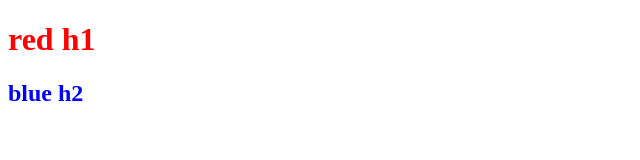
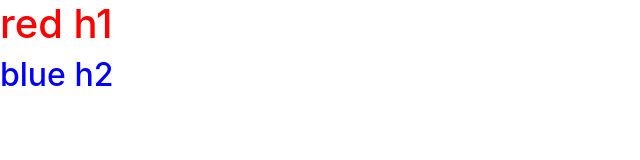
Before and after one commit to breezycoding/webpack-boilerplate, a website built with webpack: page src/index.html in a window 1280 px wide. Shown: the whole page, without its empty margins (0-640 px from the left). Built offline with nearby package versions, Linux system fonts and the light colour scheme.

Commit message:
adding bootstrap using precompiled sass

```diff
--- a/package.json
+++ b/package.json
@@ -19,11 +19,14 @@
   },
   "homepage": "https://github.com/breezycoding/webpack-boilerplate#readme",
   "dependencies": {
+    "bootstrap": "^4.3.1",
     "clean-webpack-plugin": "^3.0.0",
     "css-loader": "^3.1.0",
     "html-webpack-plugin": "^3.2.0",
+    "jquery": "^3.4.1",
     "mini-css-extract-plugin": "^0.8.0",
     "node-sass": "^4.12.0",
+    "popper.js": "^1.15.0",
     "sass-loader": "^7.1.0",
     "style-loader": "^0.23.1"
   },
--- a/src/index.scss
+++ b/src/index.scss
@@ -1,3 +1,6 @@
+//importing bootstrap using precompiled sass
+@import "~bootstrap/scss/bootstrap";
+
 $text-color: blue;
 
 h2{
```
Also changed, not shown: dist/index.html (added), 3 other files.
